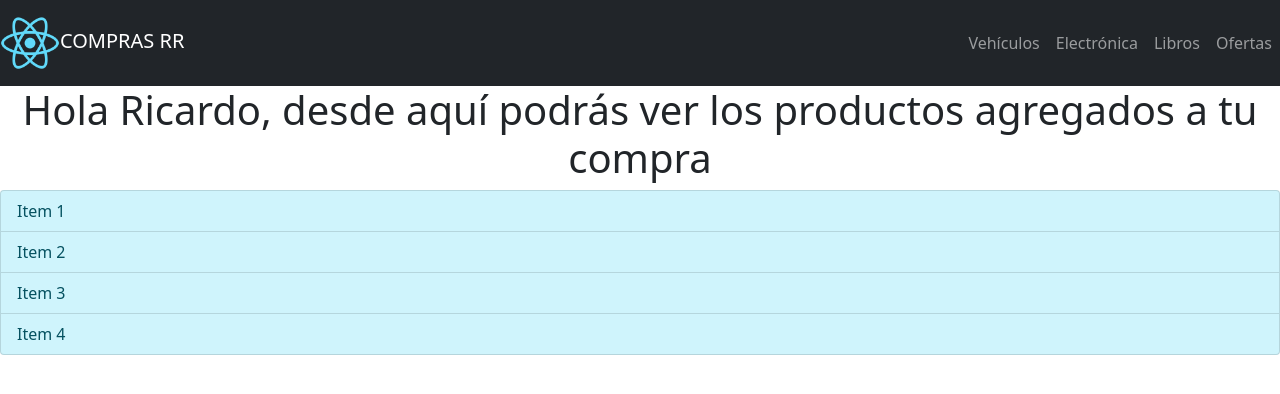
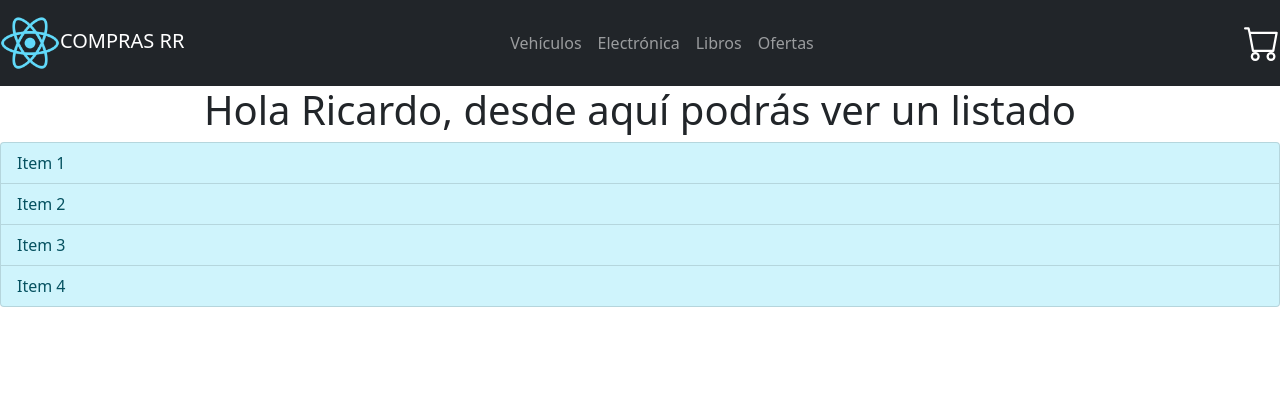
Before and after one commit to MarianoBF/compras_z, a React (Create React App) app: page / in a window 1280 px wide. Shown: the top 394 px of the page. Built offline with nearby package versions, Linux system fonts and the light colour scheme.

Commit message:
add cartwidget component in navbar

```diff
--- /dev/null
+++ b/src/components/CartWidget.js
@@ -0,0 +1,9 @@
+import { Cart } from 'react-bootstrap-icons';
+
+export default function CartWidget() {
+    return(
+        <div style={{color:"white", display:"flex"}}>
+        <Cart className="ml-4" size={36}/>
+        </div>
+    )
+}
--- a/src/components/ItemListContainer.js
+++ b/src/components/ItemListContainer.js
@@ -4,7 +4,7 @@ export default function ItemListContainer({name}) {
   return (
     <div>
       <h1 style={{textAlign: "center"}}>
-        Hola {name}, desde aquí podrás ver los productos agregados a tu compra{" "}
+        Hola {name}, desde aquí podrás ver un listado{" "}
       </h1>
       <ListGroup>
         <ListGroup.Item variant="info">Item 1</ListGroup.Item>
--- a/src/components/NavBar.js
+++ b/src/components/NavBar.js
@@ -1,6 +1,7 @@
 import Navbar from "react-bootstrap/Navbar";
 import Nav from "react-bootstrap/Nav";
 import logo from "../logo192.png";
+import CartWidget from "./CartWidget";
 
 function NavBar() {
   return (
@@ -9,7 +10,7 @@ function NavBar() {
       expand="lg"
       bg="dark"
       variant="dark"
-      className="justify-content-end">
+      >
       <Navbar.Toggle aria-controls="responsive-navbar-nav" />
 
       <Navbar.Collapse id="responsive-navbar-nav">
@@ -21,7 +22,7 @@ function NavBar() {
           COMPRAS RR
         </Navbar.Brand>
 
-        <Nav className="justify-content-end" style={{width: "100%"}}>
+        <Nav className="justify-content-center" style={{width: "100%"}}>
           <Nav.Link href="#vehículos">Vehículos</Nav.Link>
           <Nav.Link eventKey={2} href="#electrónica">
             Electrónica
@@ -32,7 +33,9 @@ function NavBar() {
           <Nav.Link eventKey={2} href="#ofertas">
             Ofertas
           </Nav.Link>
-        </Nav>
+          </Nav>
+
+          <CartWidget className="justify-content-end" />
       </Navbar.Collapse>
     </Navbar>
   );
```
